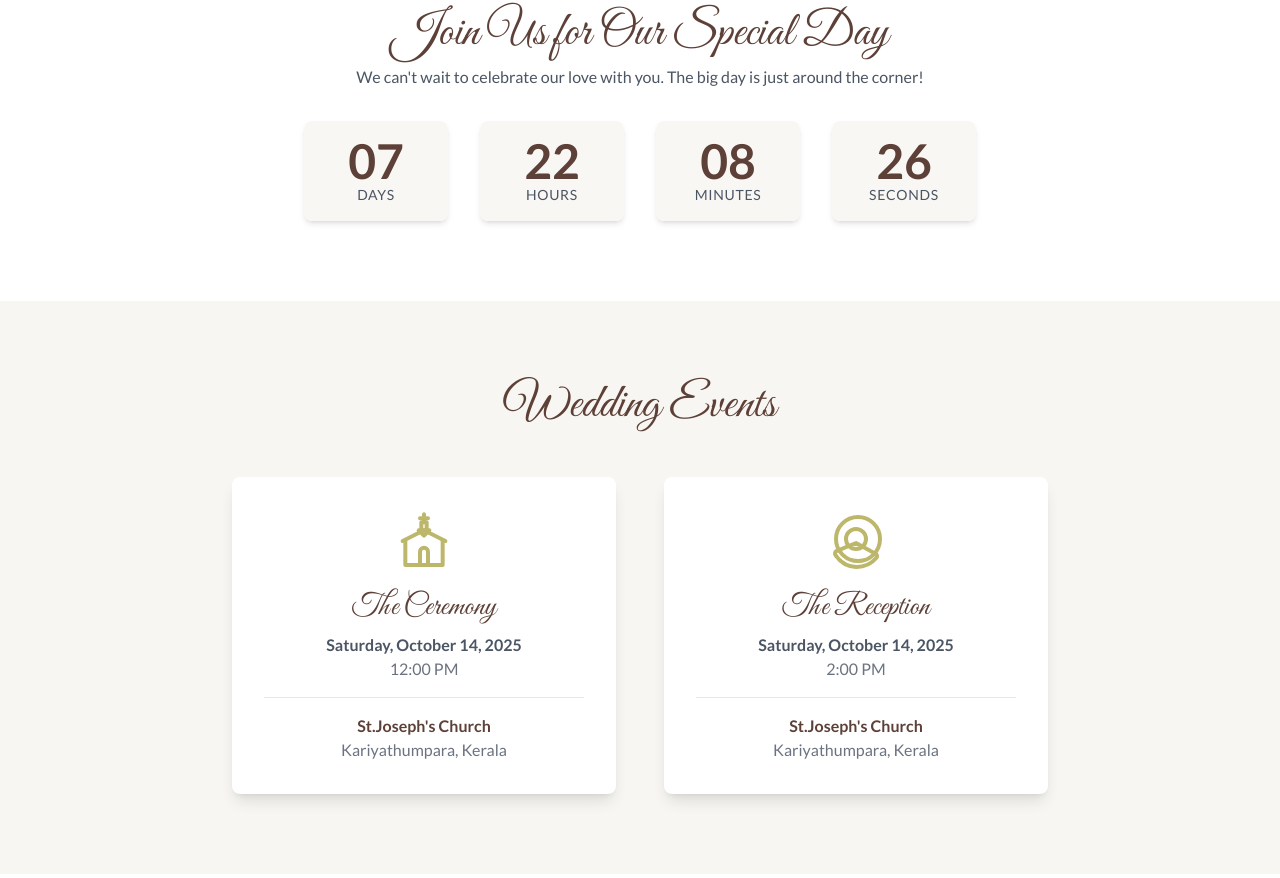
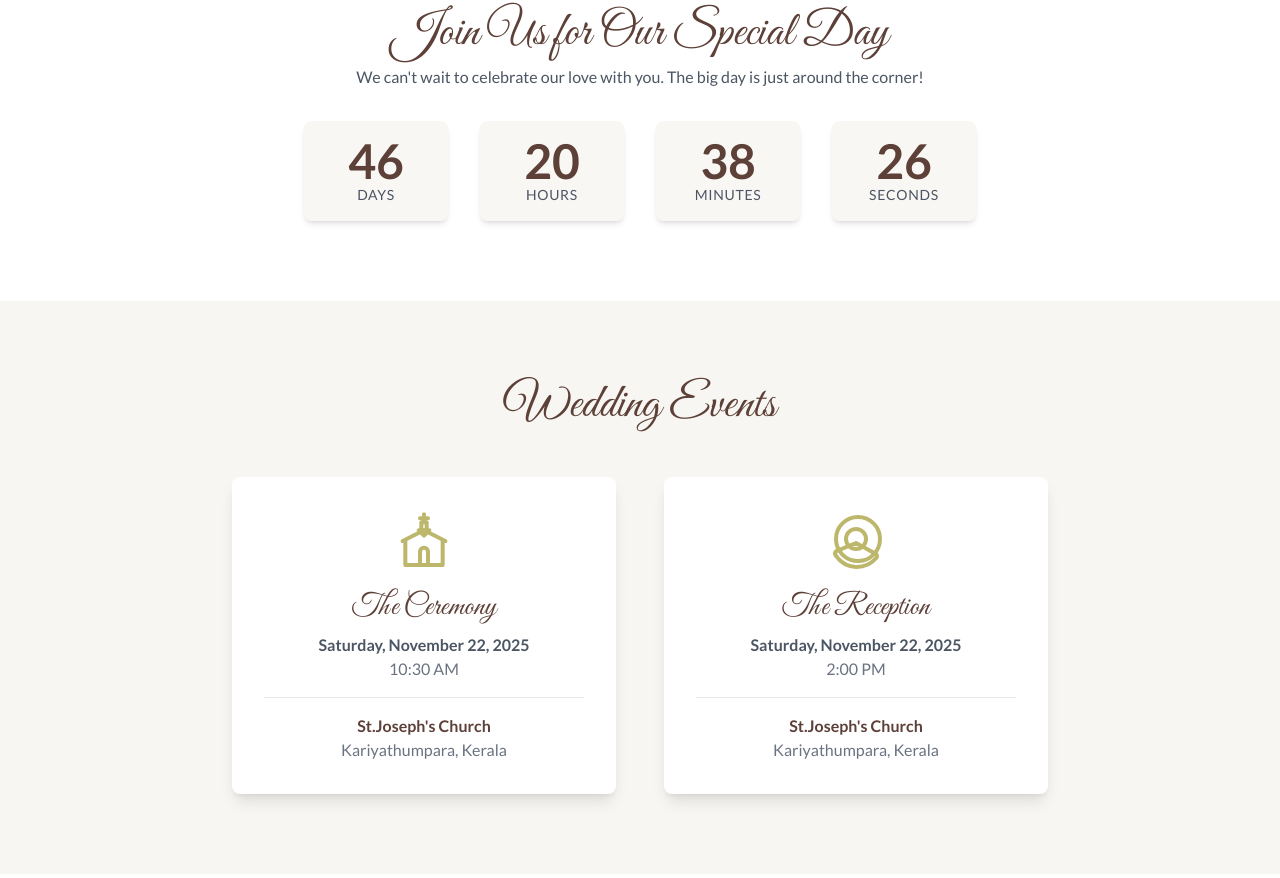
Before and after one commit to othlvl1/othlvl1, a plain HTML site: page index.html in a window 1280 px wide. Shown: the part 459-1337 px from the top of the page. Drawn offline with nearby package versions, Linux system fonts and the light colour scheme.

Commit message:
Update index.html

```diff
--- a/index.html
+++ b/index.html
@@ -153,9 +153,9 @@
               </div>
               <h3 class="text-3xl mb-2">The Ceremony</h3>
               <p class="text-gray-600 font-semibold">
-                Saturday, October 14, 2025
+                Saturday, November 22, 2025
               </p>
-              <p class="text-gray-500">12:00 PM</p>
+              <p class="text-gray-500">10:30 AM</p>
               <hr class="my-4 border-gray-200" />
               <p class="font-bold">St.Joseph's Church</p>
               <p class="text-gray-500">Kariyathumpara, Kerala</p>
@@ -194,7 +194,7 @@
               </div>
               <h3 class="text-3xl mb-2">The Reception</h3>
               <p class="text-gray-600 font-semibold">
-                Saturday, October 14, 2025
+                Saturday, November 22, 2025
               </p>
               <p class="text-gray-500">2:00 PM</p>
               <hr class="my-4 border-gray-200" />
@@ -302,7 +302,7 @@
 
     <script>
       // Set the date we're counting down to
-      const countDownDate = new Date("Oct 14, 2025 12:00:00").getTime();
+      const countDownDate = new Date("Nov 22, 2025 10:30:00").getTime();
       const countdownContainer = document.getElementById("countdown-timer");
 
       // Update the count down every 1 second
```
